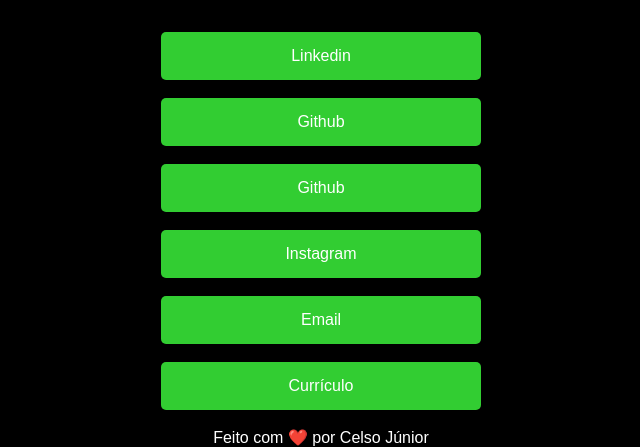
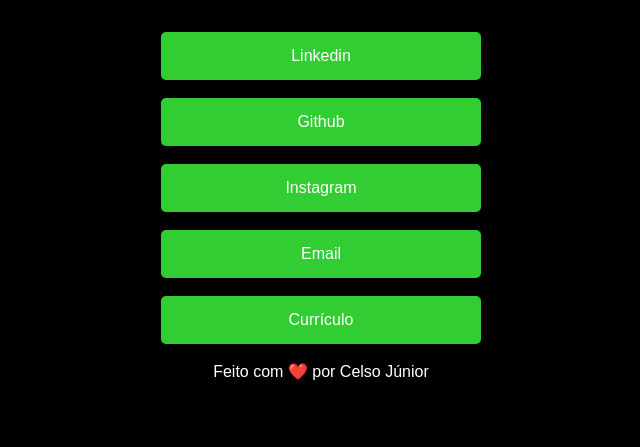
Before and after one commit to Gubeal/my-links, a plain HTML site: page index.html in a window 1280 px wide. Shown: the part 462-909 px from the top of the page, without its empty margins (319-959 px from the left). After the commit the page ends 843 px from the top, so only its background shows below. Drawn offline with Linux system fonts and the light colour scheme.

Commit message:
Update index.html

```diff
--- a/index.html
+++ b/index.html
@@ -22,9 +22,6 @@
                 <a href="https://github.com/Gubeal" target="_blank">Github</a>
             </li>
             <li>
-                <a href="https://github.com/Gubeal" target="_blank">Github</a>
-            </li>
-            <li>
                 <a href="https://www.instagram.com/celsogubeal/" target="_blank">Instagram</a>
             </li>
             <li>
```
